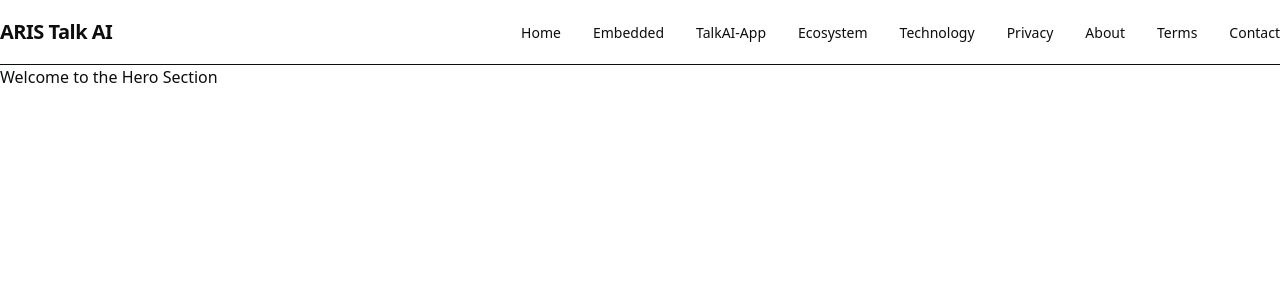
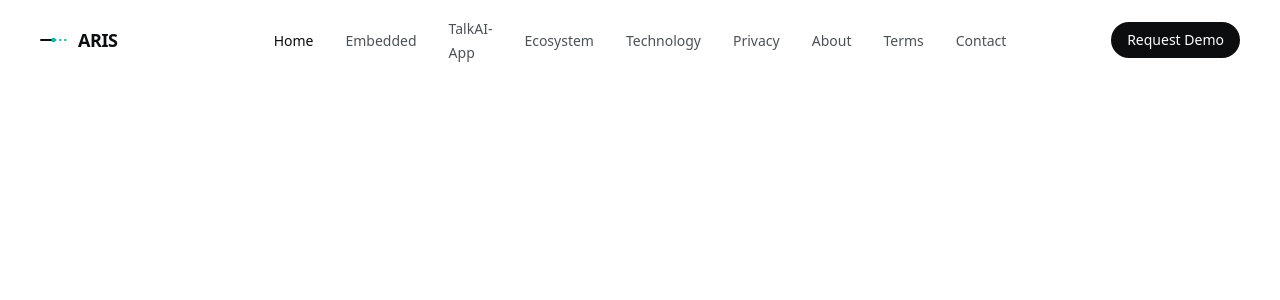
Before and after one commit to Abdul-Ahad3/ARIS-TalkAI-marketing, a Next.js app: page / in a window 1280 px wide. Shown: the top 300 px of the page. Built offline with nearby package versions, Linux system fonts and the light colour scheme.

Commit message:
Add Navbar

```diff
--- a/src/app/page.tsx
+++ b/src/app/page.tsx
@@ -6,7 +6,6 @@ export default function Home() {
   return (
     <>
       <NavBar />
-      <Hero />
     </>
   );
 }
--- a/src/components/layout/MobileMenu.tsx
+++ b/src/components/layout/MobileMenu.tsx
@@ -0,0 +1,52 @@
+"use client";
+
+import Link from "next/link";
+import { usePathname } from "next/navigation";
+import { Container } from "@/components/ui/Container";
+import { Button } from "@/components/ui/Button";
+import { navLinks, navCta } from "@/data/navigation";
+import { cn } from "@/lib/utils";
+
+interface MobileMenuProps {
+  isOpen: boolean;
+}
+
+export function MobileMenu({ isOpen }: MobileMenuProps) {
+  const pathname = usePathname();
+
+  return (
+    <div
+      id="mobile-menu"
+      className={cn(
+        "grid border-t border-line bg-surface transition-all duration-300 ease-premium md:hidden",
+        isOpen ? "grid-rows-[1fr] opacity-100" : "grid-rows-[0fr] opacity-0 border-t-0"
+      )}
+    >
+      <nav aria-label="Mobile" className="overflow-hidden">
+        <Container className="flex flex-col gap-1 py-4">
+          {navLinks.map((link) => {
+            const isActive = pathname === link.href;
+            return (
+              <Link
+                key={link.href}
+                href={link.href}
+                aria-current={isActive ? "page" : undefined}
+                className={cn(
+                  "rounded-lg px-2 py-3 text-base font-medium",
+                  isActive
+                    ? "bg-surface-muted text-ink"
+                    : "text-ink-soft hover:bg-surface-muted hover:text-ink"
+                )}
+              >
+                {link.label}
+              </Link>
+            );
+          })}
+          <Button href={navCta.href} className="mt-2 w-full">
+            {navCta.label}
+          </Button>
+        </Container>
+      </nav>
+    </div>
+  );
+}
--- a/src/components/layout/NavBar.tsx
+++ b/src/components/layout/NavBar.tsx
@@ -1,39 +1,119 @@
+"use client";
+
+import { useEffect, useState } from "react";
 import Link from "next/link";
-
-import { navLinks } from "@/data/navigation";
+import { usePathname } from "next/navigation";
+import { Container } from "@/components/ui/Container";
+import { Button } from "@/components/ui/Button";
+import { Logo } from "@/components/ui/Logo";
+import { MobileMenu } from "@/components/layout/MobileMenu";
+import { navLinks, navCta } from "@/data/navigation";
+import { NAV_SCROLL_THRESHOLD } from "@/lib/constants";
+import { cn } from "@/lib/utils";
 
 export function NavBar() {
+  const [isScrolled, setIsScrolled] = useState(false);
+  const [isMenuOpen, setIsMenuOpen] = useState(false);
+  const pathname = usePathname();
+
+  useEffect(() => {
+    const onScroll = () => setIsScrolled(window.scrollY > NAV_SCROLL_THRESHOLD);
+    onScroll();
+    window.addEventListener("scroll", onScroll, { passive: true });
+    return () => window.removeEventListener("scroll", onScroll);
+  }, []);
+
+  useEffect(() => {
+    setIsMenuOpen(false);
+  }, [pathname]);
+
+  useEffect(() => {
+    const onKey = (e: KeyboardEvent) => {
+      if (e.key === "Escape") setIsMenuOpen(false);
+    };
+    window.addEventListener("keydown", onKey);
+    return () => window.removeEventListener("keydown", onKey);
+  }, []);
+
+  useEffect(() => {
+    document.body.style.overflow = isMenuOpen ? "hidden" : "";
+    return () => {
+      document.body.style.overflow = "";
+    };
+  }, [isMenuOpen]);
+
   return (
-    <header className="sticky top-0 z-50 border-b bg-white/95 backdrop-blur">
+    <header
+      className={cn(
+        "fixed inset-x-0 top-0 z-50 transition-colors duration-300 ease-premium",
+        isScrolled || isMenuOpen
+          ? "glass border-b border-line"
+          : "border-b border-transparent"
+      )}
+    >
+      <Container className="grid h-20 grid-cols-3 items-center">
+        <Link href="/" aria-label="ARIS TalkAI home">
+          <Logo />
+        </Link>
 
-        <div className="flex h-16 items-center justify-between">
-          {/* Logo placeholder — replace with next/image once brand assets are ready */}
-          <Link
-            href="/"
-            aria-label="ARIS Talk AI — Home"
-            className="text-xl font-bold tracking-tight"
-          >
-            ARIS Talk AI
-          </Link>
-
-          <nav aria-label="Main navigation" className="hidden md:block">
-            <ul className="flex items-center gap-8">
-              {navLinks.map((link) => (
+        <nav aria-label="Primary" className="hidden justify-center md:flex">
+          <ul className="flex items-center gap-8">
+            {navLinks.map((link) => {
+              const isActive = pathname === link.href;
+              return (
                 <li key={link.href}>
                   <Link
                     href={link.href}
-                    className="text-sm font-medium transition-colors"
+                    aria-current={isActive ? "page" : undefined}
+                    className={cn(
+                      "text-sm font-medium transition-colors",
+                      isActive ? "text-ink" : "text-ink-soft hover:text-ink"
+                    )}
                   >
                     {link.label}
                   </Link>
                 </li>
-              ))}
-            </ul>
-          </nav>
+              );
+            })}
+          </ul>
+        </nav>
 
+        <div className="flex items-center justify-end gap-4">
+          <Button href={navCta.href} size="sm" className="hidden md:inline-flex">
+            {navCta.label}
+          </Button>
 
+          <button
+            type="button"
+            aria-label={isMenuOpen ? "Close menu" : "Open menu"}
+            aria-expanded={isMenuOpen}
+            aria-controls="mobile-menu"
+            onClick={() => setIsMenuOpen((open) => !open)}
+            className="relative flex h-10 w-10 items-center justify-center md:hidden"
+          >
+            <span
+              className={cn(
+                "absolute h-0.5 w-5 bg-ink transition-all duration-300 ease-premium",
+                isMenuOpen ? "rotate-45" : "-translate-y-1.5"
+              )}
+            />
+            <span
+              className={cn(
+                "absolute h-0.5 w-5 bg-ink transition-opacity duration-300 ease-premium",
+                isMenuOpen ? "opacity-0" : "opacity-100"
+              )}
+            />
+            <span
+              className={cn(
+                "absolute h-0.5 w-5 bg-ink transition-all duration-300 ease-premium",
+                isMenuOpen ? "-rotate-45" : "translate-y-1.5"
+              )}
+            />
+          </button>
         </div>
+      </Container>
 
+      <MobileMenu isOpen={isMenuOpen} />
     </header>
   );
 }
--- /dev/null
+++ b/src/components/ui/Logo.tsx
@@ -0,0 +1,28 @@
+import { cn } from "@/lib/utils";
+
+interface LogoProps {
+  label?: string;
+  className?: string;
+}
+
+export function Logo({ label = "ARIS", className }: LogoProps) {
+  return (
+    <span className={cn("inline-flex items-center gap-2.5", className)}>
+      <svg width="28" height="16" viewBox="0 0 28 16" fill="none" aria-hidden="true">
+        <path d="M1 8H12" stroke="currentColor" strokeWidth="2" strokeLinecap="round" className="text-ink" />
+        <path
+          d="M15 8H27"
+          stroke="currentColor"
+          strokeWidth="2"
+          strokeLinecap="round"
+          strokeDasharray="0.5 4.5"
+          className="text-teal-500"
+        />
+        <circle cx="13.5" cy="8" r="2.25" fill="currentColor" className="text-teal-500" />
+      </svg>
+      <span className="font-display text-lg font-semibold tracking-tight text-ink">
+        {label}
+      </span>
+    </span>
+  );
+}
--- a/src/data/navigation.ts
+++ b/src/data/navigation.ts
@@ -11,3 +11,5 @@ export const navLinks: NavLink[] = [
   { label: "Terms", href: "/terms" },
   { label: "Contact", href: "/contact" },
 ];
+
+export const navCta: NavLink = { label: "Request Demo", href: "/contact" };
--- /dev/null
+++ b/src/lib/constants.ts
@@ -0,0 +1,25 @@
+export const BREAKPOINTS = {
+  sm: 640,
+  md: 768,
+  lg: 1024,
+  xl: 1280,
+  "2xl": 1536,
+} as const;
+
+export const CONTAINER_WIDTH = 1280;
+
+export const NAV_SCROLL_THRESHOLD = 24;
+
+export const MOTION = {
+  duration: {
+    fast: 0.2,
+    base: 0.4,
+    slow: 0.8,
+  },
+  ease: [0.16, 1, 0.3, 1] as const,
+} as const;
+
+export const SCROLL_REVEAL = {
+  threshold: 0.2,
+  rootMargin: "0px 0px -10% 0px",
+} as const;
```
